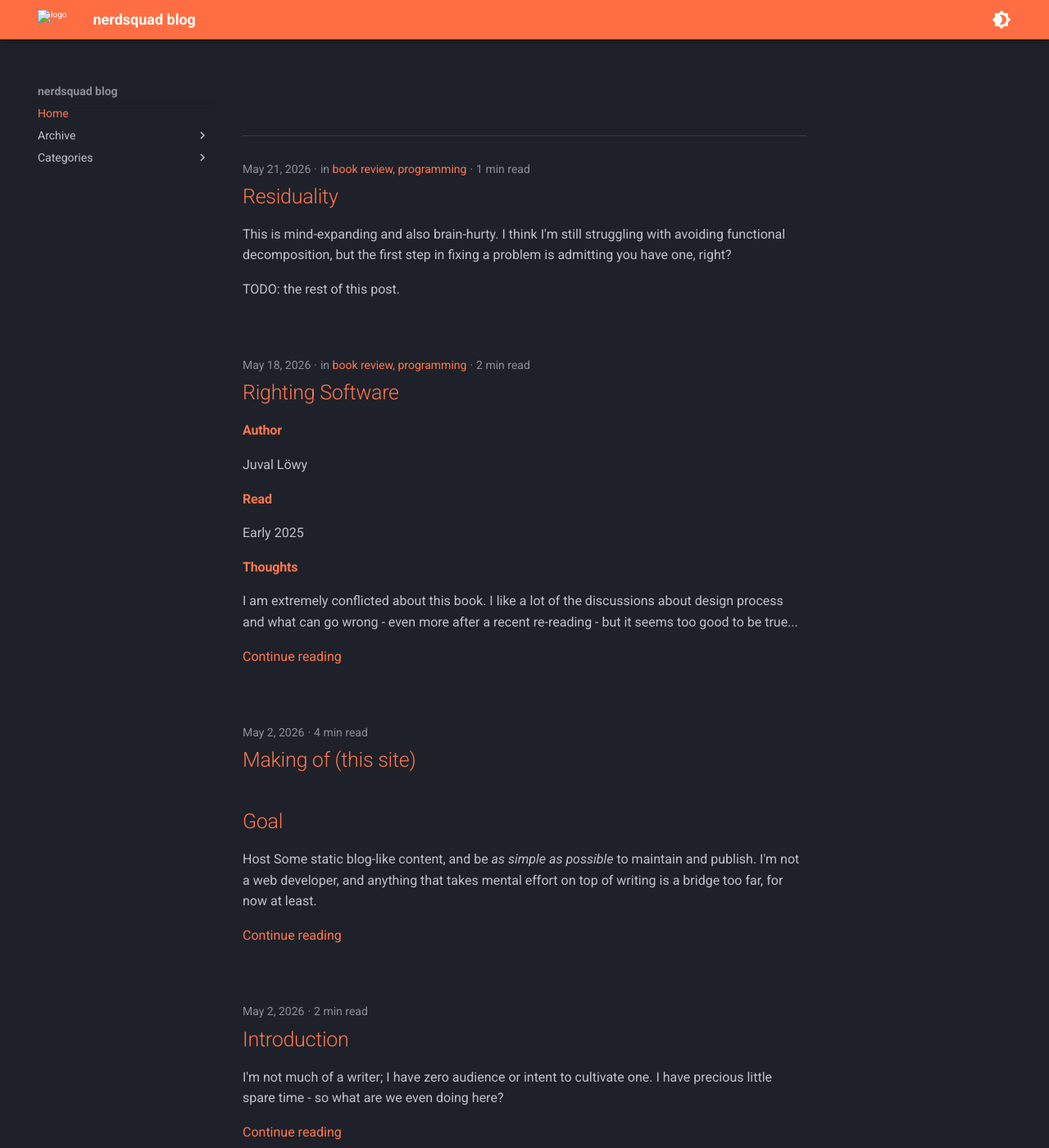
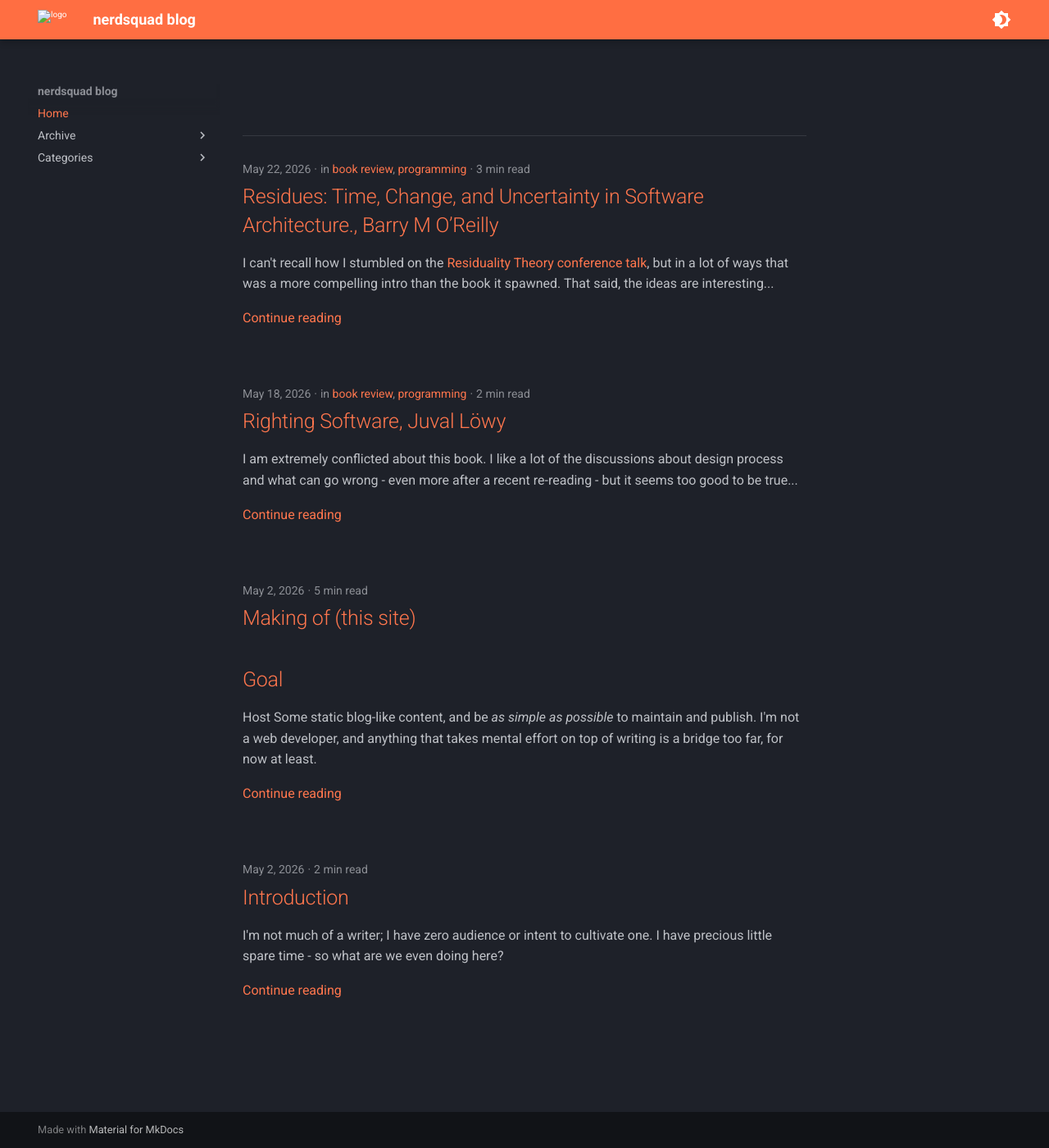
Before and after one commit to Jacob-harris-94/blog, an MkDocs documentation site: the page built from docs/index.md, in a window 1280 px wide and 1400 px high. Shown: the whole window at 82% size. Built offline with MkDocs 1.6.1 and Material for MkDocs 9.7.7, drawn with Linux system fonts in a browser that asks for light colours.

Commit message:
finalize making of, book reviews for Righting Software, Residuality

````diff
--- a/docs/posts/2026-05-02_making_of.md
+++ b/docs/posts/2026-05-02_making_of.md
@@ -35,7 +35,7 @@ And then, finally, I started playing with `mkdocs` at work. Wow is that simple!
 I've had `nerdsquad.xyz` for a while, so I'll just use it. A college buddy put me in his phone address book that way and I'm taking it as a compliment.
 
 ### Continuous deployment
-Sure I _could_ set up something fancy with GitHub actions, jenkins, who knows what. You know what's reliable and dead simple? `cron`. Well, I haven't actually done it yet, but I assume it'll be easy. TODO.
+Sure I _could_ set up something fancy with GitHub actions, jenkins, who knows what. You know what's reliable and dead simple? `cron`. Well, I haven't actually done it yet, but I assume it'll be easy. ~~TODO~~.
 
 Maybe I'll get even fancier and script building and deploying straight from my Obsidian vault... Even more TODO.
 # The end
@@ -52,7 +52,7 @@ sudo certbot --nginx
 ```
 I refreshed the site and it worked!
 
-### Continuous deployment (TODO)
+### Continuous deployment (2026-05-22)
 I had the unfortunate realization that since I don't want to use an intermediate builder service, I'll have to build it on the host. For security's sake, I'd rather not pull dev dependencies into production. Oh well.
 
 Someone told me it was stupid to waste CPU polling for updates rather than setting up webhooks. To that I say: I'm payging for a dedicated CPU core regardless and my usage looks like this:
@@ -126,7 +126,35 @@ rm mycron
 
 This works! Next, to not pull and build _every single minute with no exceptions_.
 
+In my defense, 4% cpu utilizarion for doing this silliness isn't _so bad_. It's not like this is a popular site I need to manage resources for.
+
+![](img/2026-05-20_cpu_usage.png)
+/// caption
+kinda wastefu rebuilding every minute... but hey I'm paying for a dedicated core, might as well use it...
+///
+
+
 ### Less naive Continuous Deployment
-TODO
+I'm still not going to set up a server to listen for webhooks. What would be a big improvement over re-building the site every minute? _Checking_ if the site needs to be rebuilt every minute! Changing `job.sh` to include
+
+```bash
+HASH_BEFORE=$(git rev-parse --short HEAD)
+git pull
+HASH_AFTER=$(git rev-parse --short HEAD)
+if [ "$HASH_BEFORE" = "$HASH_AFTER" ]; then
+	echo "no change, exiting" && exit 0
+fi
+```
+
+couldn't be much simpler!
+
+The cpu consumption drops to 2% and with that, i officially deem this good enough!
+
+![](img/2026-05-22_cpu_usage.png)
+/// caption
+good enough!
+///
+
+
 
 [^1]: I've had the domain since 2020-06-14, so only about 6 years before finally doing something. 🤷
--- a/docs/posts/books/righting_software.md
+++ b/docs/posts/books/2026-05-18_righting_software.md
@@ -5,14 +5,8 @@ categories:
   - programming
 ---
 
-# Righting Software
+# Righting Software, Juval Löwy
 
-### Author
-Juval Löwy
-### Read
-Early 2025
-
-### Thoughts
 I am extremely conflicted about this book. I like a lot of the discussions about design process and what can go wrong - even more after a recent re-reading - but it seems too good to be true...
 
 <!-- more -->
@@ -24,10 +18,10 @@ I am writing this nearly two years after reading, and what stuck with me most:
 The analogy (used nearly to a fault) to building a house and knocking it down vs building up one floor at a time was convincing.
 
 
-The railing against functional decomposition also stuck with me although I can't say I fully absorbed it. Only after reading [Residuality](residuality.md) did I come back to this with fresh eyes and absorb more of the "what not to do".
+The railing against functional decomposition also stuck with me although I can't say I fully absorbed it. Only after reading [Residues](2026-05-22_residues.md) did I come back to this with fresh eyes and absorb more of the "what not to do".
 
 ### Volatility-based decomposition
-The author suggests deriving the components of the architecture based on what changes together across use cases and/or customers, *Volatility-based decomposition*. Re-reading the first few chapters after [Residuality](residuality.md), there are some extremely strong similarities. In Volatility-based decomposition, one tries to demarcate components based on what changes together - in Residuality, the "unit of architecture" is the residue, which is what is left over when the business context changes forcing the software to change.
+The author suggests deriving the components of the architecture based on what changes together across use cases and/or customers, *Volatility-based decomposition*. Re-reading the first few chapters after [Residues](2026-05-22_residues.md), there are some extremely strong similarities. In Volatility-based decomposition, one tries to demarcate components based on what changes together - in Residuality, the "unit of architecture" is the residue, which is what is left over when the business context changes forcing the software to change.
 
 I like the process of user stories -> use case diagrams (uml activity diagrams) -> architecture diagrams -> sequence diagrams to validate the architecture. I've done this with my team and we ended up with applications we continued to build on for a year and a half with significant scope increase and the fundamental architecture didn't have to change.
 
--- /dev/null
+++ b/docs/posts/books/2026-05-22_residues.md
@@ -0,0 +1,33 @@
+---
+date: 2026-05-22
+categories:
+  - book review
+  - programming
+---
+
+# Residues: Time, Change, and Uncertainty in Software Architecture., Barry M O’Reilly
+
+I can't recall how I stumbled on the [Residuality Theory conference talk](https://youtu.be/0wcUG2EV-7E?si=1IO7kMSecYNuN21I), but in a lot of ways that was a more compelling intro than the book it spawned. That said, the ideas are interesting...
+
+<!-- more -->
+### Criticism of the field of software
+> The history of software engineering thus far has been tantamount to nailing horseshoes to car tires.
+
+He's certainly not pulling any punches. It's easy to point to the failures and a lot harder to do something about it.
+
+### Residuality as a concept
+It's a challenge to grasp what is meant by the residue. The author leans heavily on one really good example but states that reviewing case studies isn't a good way to learn compared to the experience of just trying it. Ok, fair enough, most things are best learned through experience -- and I'm doing just that (look for a project post ~~soon~~ eventually). That is, however, a lot to ask of readers and for some unknown reason he goes even lighter on the one example in the book than the conference talk!
+
+The method espoused, as best I understand it, is to iteratively throw darts (stressors) which affect the software in one way or another at a notional naive architecture and mentally simulate what breaks and what doesn't. Use this information to redesign the architecture to survive the stressors, and note the parts that remained working under those changes are the residues. After iterating enough, you're left with nothing but residues which can together accomplish the goals of the system! There's no need to handle every conceivable stressor but common-enough residues will handle many different stressors.
+#### Similarity to Volatility-based decomposition
+I think there's a strong relationship to [Righting Software](2026-05-18_righting_software.md)'s *Volatility-based decomposition*, which is about decomposing systems according to what changes together. The author describes encapsulating these related areas of change like putting them in safes, any of which could have a hand grenade thrown in and get completely scrambled but leave the others intact. *What is it with these architecture guys and the colorful analogies?*
+
+### What's next for the field of software
+I'm disinclined to talk about LLMs applied to software development - maybe I will write a post someday about my thoughts and just link it. In the meantime it suffices to say that there are still plenty of problems to solve and the architecture side of things is even less of a solved problem.
+
+The author frequently contrasts writing software and especially software architecture with engineering - It's almost like the "more of an art than a science" trope. Some of the "comp sci" aspects have solutions which can be precisely specified and objectively evaluated. However, the "building software systems to work in a constantly-in-flux human context" (which the author terms _Hyperliminal Systems_) aspect is almost brand new. We've only had programmable general-purpose digital computers for [~80 years](https://en.wikipedia.org/wiki/ENIAC) and we've only been building software systems as the *default* answer for handling all kinds of business problems for what, 30 years? Surely we've barely crossed the starting line for understanding how to build software in a long-term useful way.
+
+I'm going to stake my career on there being, at the very least, human insight and direction needed to refine problems into useful systems.
+
+### The Architect's Paradox
+Stay tuned for thoughts on the authors next book, *The Architect's Paradox*. It's a philosophical take on the field of software. Or maybe it's a software take on philosophy. Either way, it was thoroughly enjoyable.
--- a/docs/posts/books/residuality.md
+++ /dev/null
@@ -1,12 +0,0 @@
----
-date: 2026-05-21
-categories:
-  - book review
-  - programming
----
-
-# Residuality
-
-This is mind-expanding and also brain-hurty. I think I'm still struggling with avoiding functional decomposition, but the first step in fixing a problem is admitting you have one, right?
-
-TODO: the rest of this post.
--- a/mkdocs.yml
+++ b/mkdocs.yml
@@ -4,6 +4,9 @@ markdown_extensions:
   - footnotes
   - attr_list
   - pymdownx.blocks.caption
+  - pymdownx.caret
+  - pymdownx.mark
+  - pymdownx.tilde
 plugins:
   - blog:
       blog_dir: .
````
Also changed, not shown: docs/posts/img/2026-05-20_cpu_usage.png (added), docs/posts/img/2026-05-22_cpu_usage.png (added).
